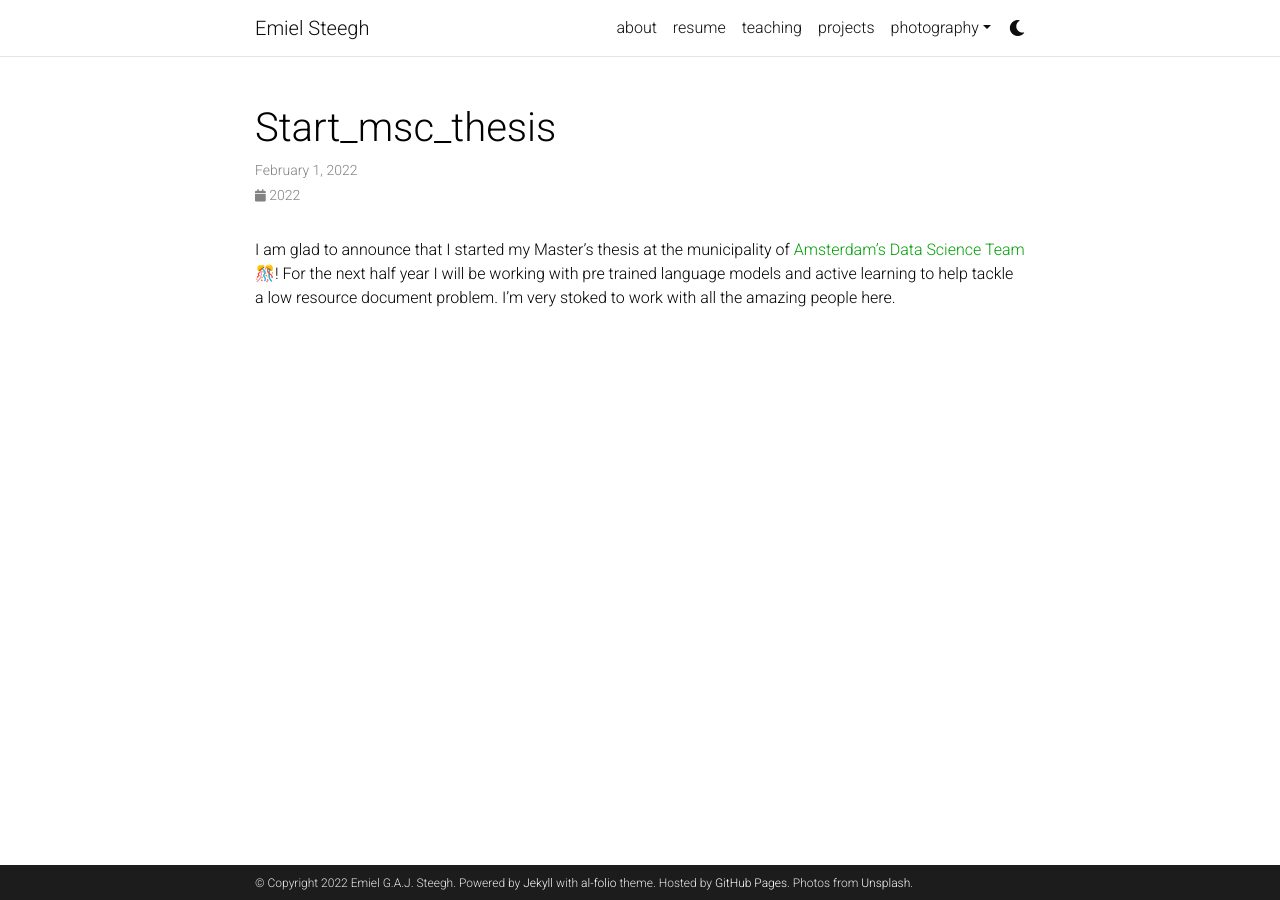
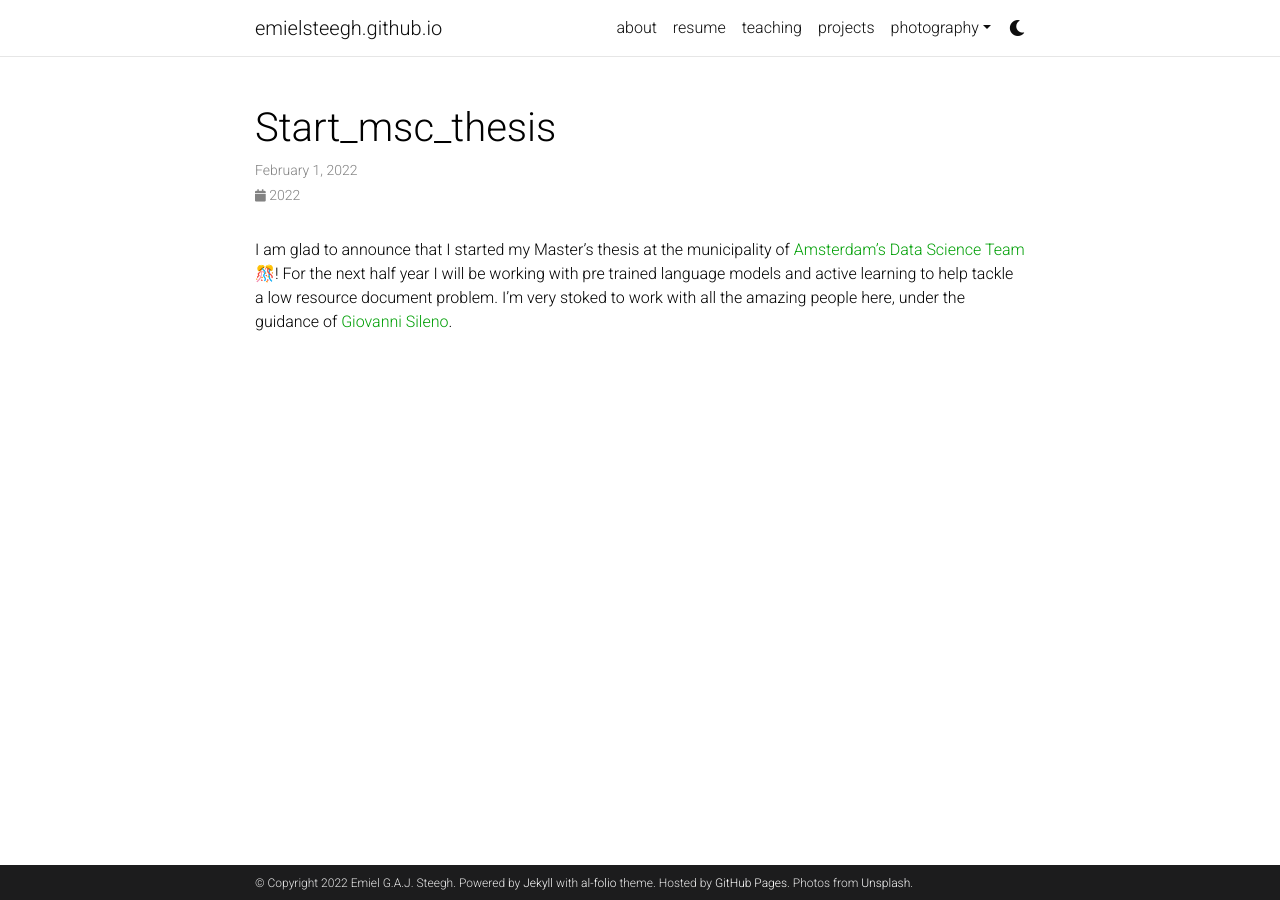
Before and after one commit to emielsteegh/emielsteegh.github.io, a Jekyll site: the page built from _news/start_msc_thesis.md, in a window 1280 px wide. Built offline with Jekyll 4.4.1, drawn with Linux system fonts in a browser that asks for light colours; full-size pictures stand in for the smaller copies a plugin makes; comment, search, counter and statistics services are not loaded; a style sheet for code colours, icons or effects is not loaded.

Commit message:
life update

```diff
--- a/_config.yml
+++ b/_config.yml
@@ -2,7 +2,7 @@
 # Site settings
 # -----------------------------------------------------------------------------
 
-title: Emiel Steegh # the website title (if blank, full name will be used instead)
+title: # the website title (if blank, full name will be used instead)
 first_name: Emiel
 middle_name: G.A.J.
 last_name: Steegh
--- a/_news/start_msc_thesis.md
+++ b/_news/start_msc_thesis.md
@@ -6,4 +6,4 @@ inline: true
 
 I am glad to announce that I started my Master's thesis at the municipality of [Amsterdam's Data Science Team](https://www.amsterdamintelligence.com/) 🎊!
 For the next half year I will be working with pre trained language models and active learning to help tackle a low resource document problem.
-I'm very stoked to work with all the amazing people here.
+I'm very stoked to work with all the amazing people here, under the guidance of [Giovanni Sileno](https://gsileno.net/).
```
Also changed, not shown: _pages/about.md (+12 -8 lines).
